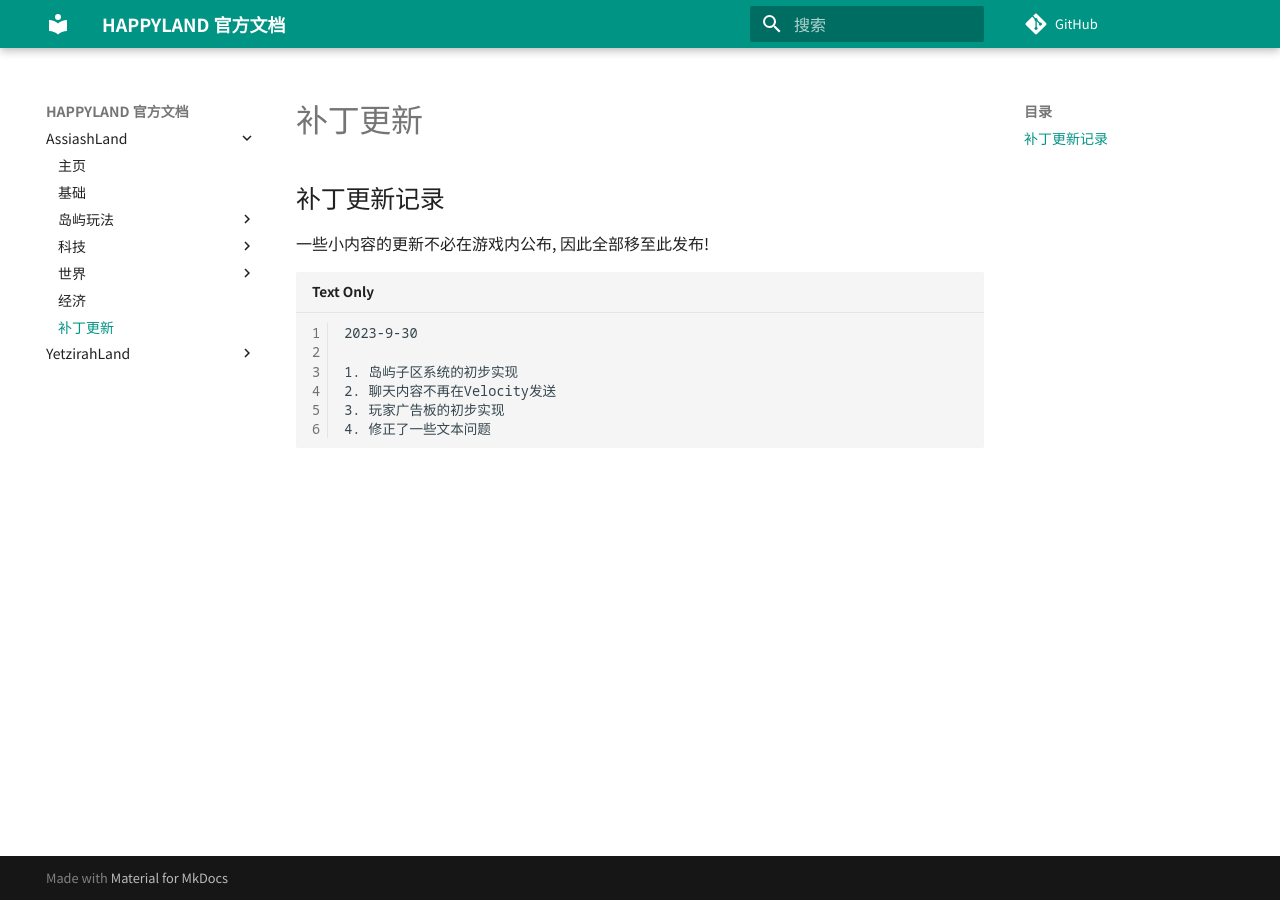
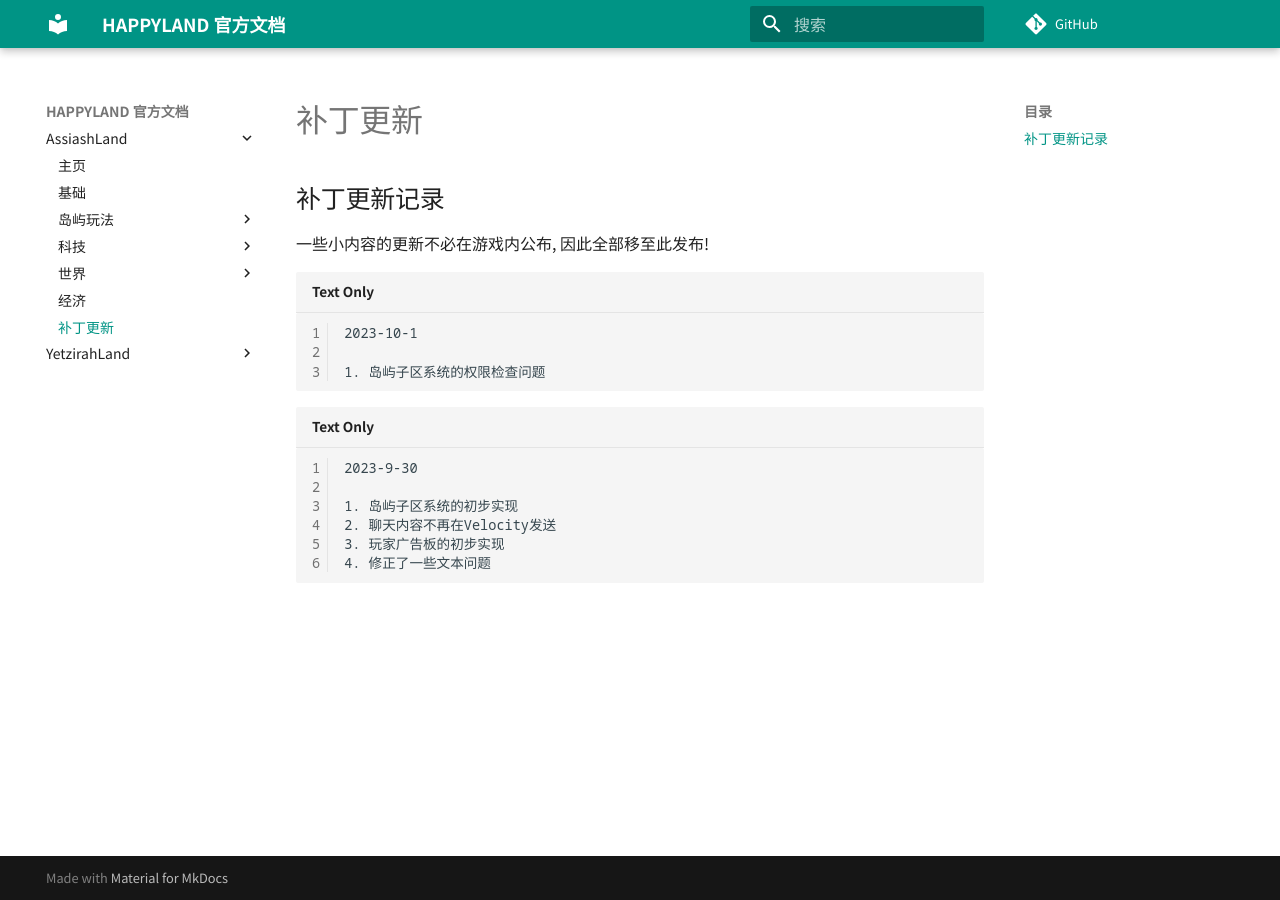
Before and after one commit to HAPPYLAND-Dev/assiah-docs, an MkDocs documentation site: the page built from docs/assiash/patches/index.md, in a window 1280 px wide. Built offline with MkDocs 1.6.1 and Material for MkDocs 9.7.7, drawn with Linux system fonts in a browser that asks for light colours; comment, search, counter and statistics services are not loaded.

Commit message:
补丁更新

````diff
--- a/docs/assiash/patches/index.md
+++ b/docs/assiash/patches/index.md
@@ -1,6 +1,12 @@
 ## 补丁更新记录
 
 一些小内容的更新不必在游戏内公布, 因此全部移至此发布!
+
+```
+2023-10-1
+
+1. 岛屿子区系统的权限检查问题
+```
 
 ```
 2023-9-30
````
